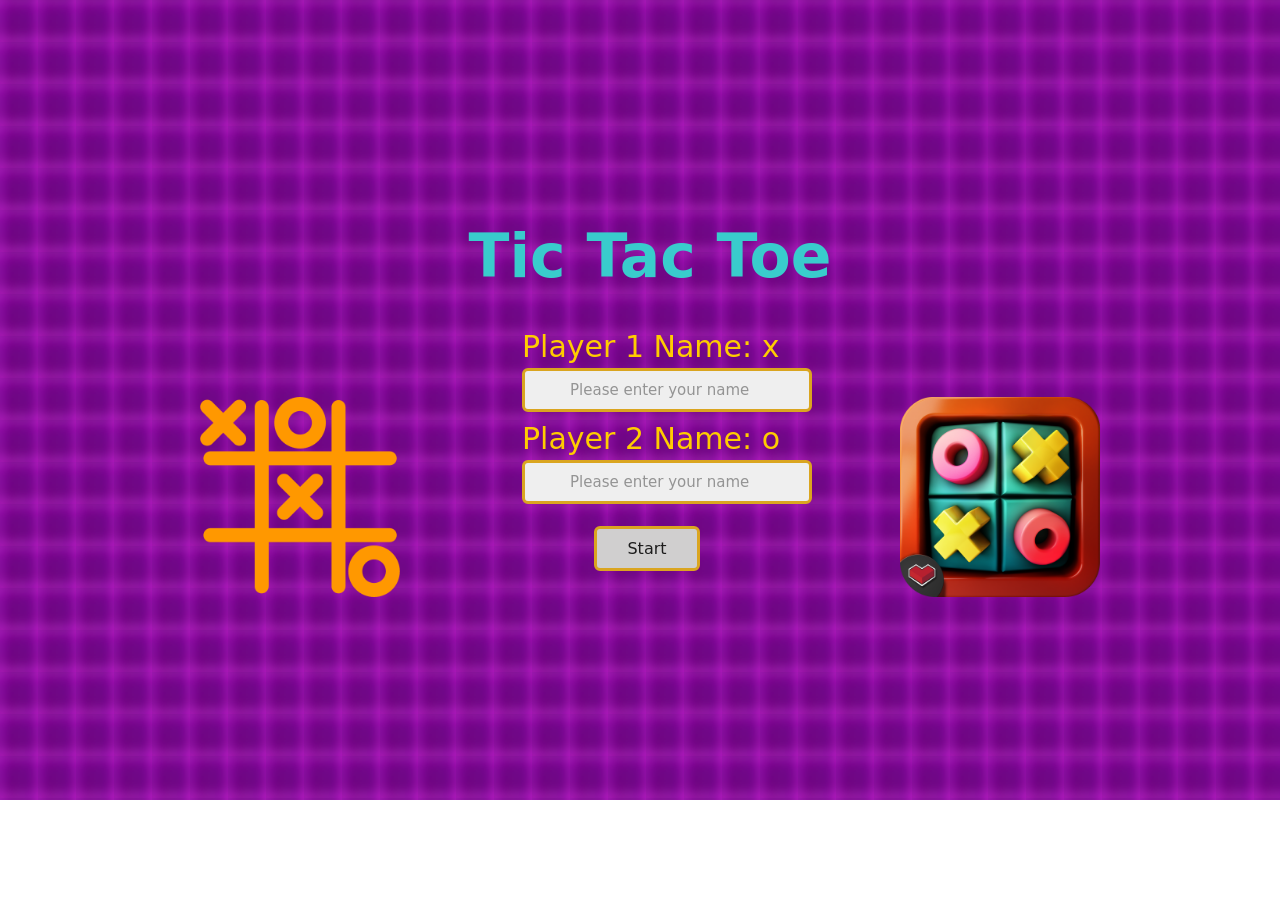
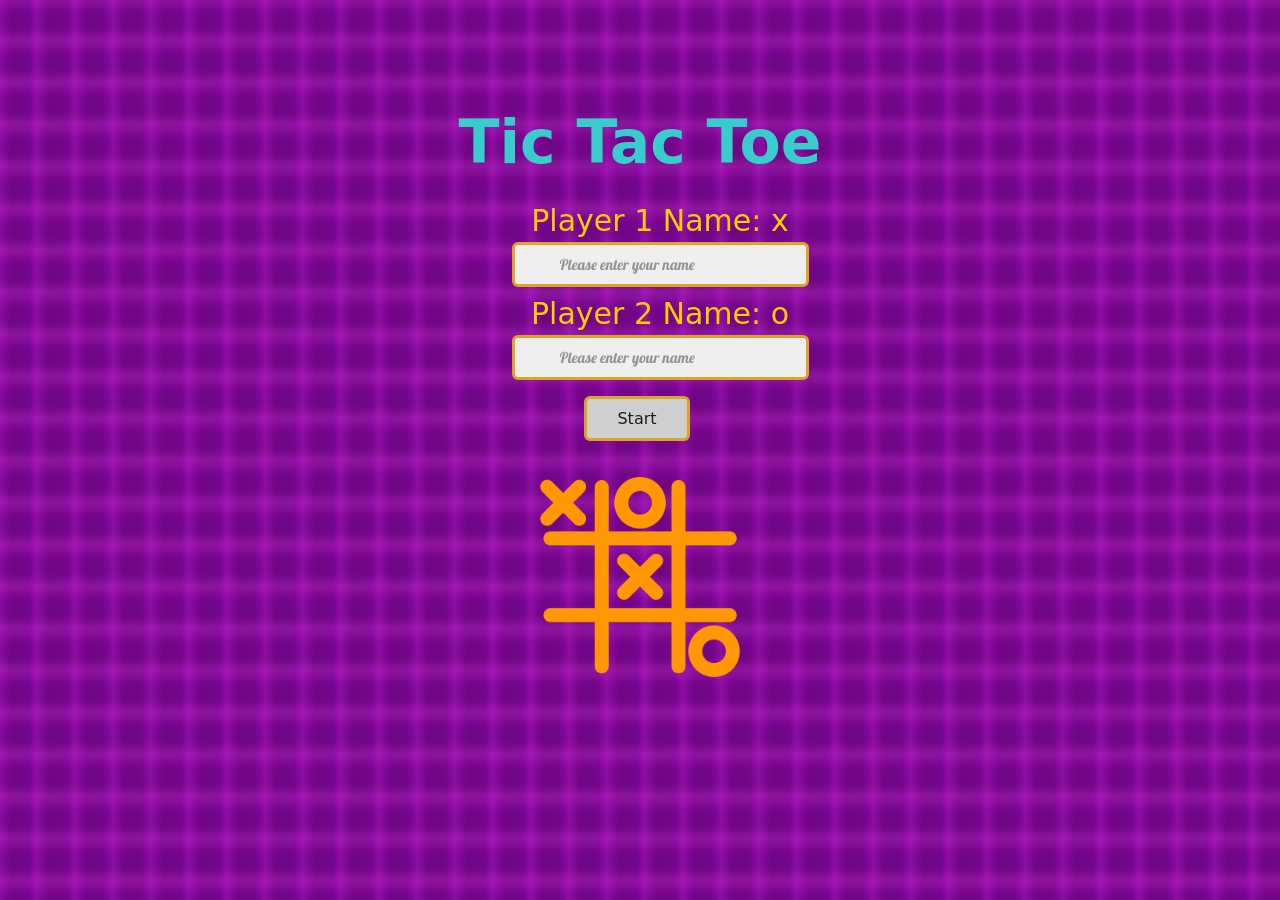
Before and after one commit to Priyanka-1412/Tic-Tac-Toe, a plain HTML site: page index.html in a window 1280 px wide. Before the commit the page ends 800 px from the top, so only its background shows below. Drawn offline with nearby package versions, Linux system fonts and the light colour scheme; a web font is replaced by a local one.

Commit message:
style_updated

```diff
--- a/css/style.css
+++ b/css/style.css
@@ -6,41 +6,25 @@
 
 body {
   font-family: 'Lobster', cursive;
-  margin: 0;
+  max-width: 960px;
+  margin: 0 auto;
   padding: 0;
-  width: 1200px;
-  min-height: 100vh;
+  min-height: 100vh; */
   box-sizing: border-box;
+  align-items: center;
   -webkit-animation: pulse 0.5s infinite alternate;
   background-image: url(' ../images/bg.png');
 }
 
 .containerA {
-  background-image: url(' ../images/bg.png');
-  min-height: 100vh;
-  width: 1300px;
-  margin-top: 0;
-  display: flex;
-  flex-direction: column;
-  align-items: center;
-  justify-content: center;
+  margin-top: 100px;
+  text-align: center;
 }
 
-.logo1,
-.logo2 {
+#logo {
   width: 200px;
-  position: absolute;
-  margin-top: 200px;
+  margin-top: 30px;
 }
-
-.logo1 {
-  margin-right: 700px;
-}
-
-.logo2 {
-  margin-left: 700px;
-}
-
 .containerA h1 {
   color: #39CCCC;
   font-family: 'Rye', cursive;
@@ -57,7 +41,6 @@ ul li {
 #start {
   font-family: 'Rye', cursive;
   border: 3px solid #DAA520;
-  margin-bottom: 40px;
 }
 
 #player1,
@@ -65,6 +48,8 @@ ul li {
   border: 3px solid #DAA520;
   font-size: 15px;
   padding: 10px 45px;
+  margin-right: auto;
+  margin-left: auto;
 }
 
 .containerB h1 {
@@ -79,8 +64,7 @@ span {
 }
 
 .containerB {
-  width: 1000px;
-  margin-left: 150px;
+  width: 960px;
   display: flex;
 }
 
@@ -224,37 +208,3 @@ span {
   box-shadow: 0 0 15px #e6f7ff;
   font-family: 'Rye', cursive;
 }
-
-@media only screen and (max-width: 1024px) {
-  .playarea {
-    margin-top: 25px;
-    grid-gap: 10px;
-  }
-  .block {
-    height: 150px;
-    width: 150px;
-  }
-  .x::before {
-    font-size: 150px;
-  }
-  .o::before {
-    font-size: 150px;
-  }
-}
-@media only screen and (max-width: 540px) {
-  .containerA,
-  .containerB {
-    margin: 10px;
-    padding: 10px;
-  }
-  .playarea{
-    height: 100px;
-    width: 100px;
-  }
-  .x::before {
-    font-size: 50px;
-  }
-  .o::before {
-    font-size: 50px;
-  }
-}
--- a/index.html
+++ b/index.html
@@ -7,22 +7,23 @@
   <title>Tic Tac Toe</title>
 </head>
 <body>
-  <div class="containerA">
-    <h1>Tic Tac Toe</h1>
-    <ul>
-     <li>Player 1 Name: x<input type="text" id = "player1"placeholder="Please enter your name"value="">
-     <li>Player 2 Name: o<input type="text" id = "player2" placeholder="Please enter your name"value="">
-    </ul>
-    <button id="start">Start</button>
 
-    <div class="logo1">
-      <img src="images/logo1.png">
+<div class="containerA" >
+    <div>
+      <h1>Tic Tac Toe</h1>
+      <ul>
+       <li>Player 1 Name: x </li>
+       <input type="text" id = "player1"placeholder="Please enter your name"value="">
+       <li>Player 2 Name: o </li>
+       <input type="text" id = "player2" placeholder="Please enter your name"value="">
+      </ul>
+      <button id="start">Start</button >
     </div>
 
-    <div class="logo2">
-      <img src="images/logo.png">
+    <div>
+      <img src="images/logo1.png" alt="Tic Tac Toe" id="logo">
     </div>
-  </div>
+</div>
 
   <div class="containerB">
     <div class="board">
```
